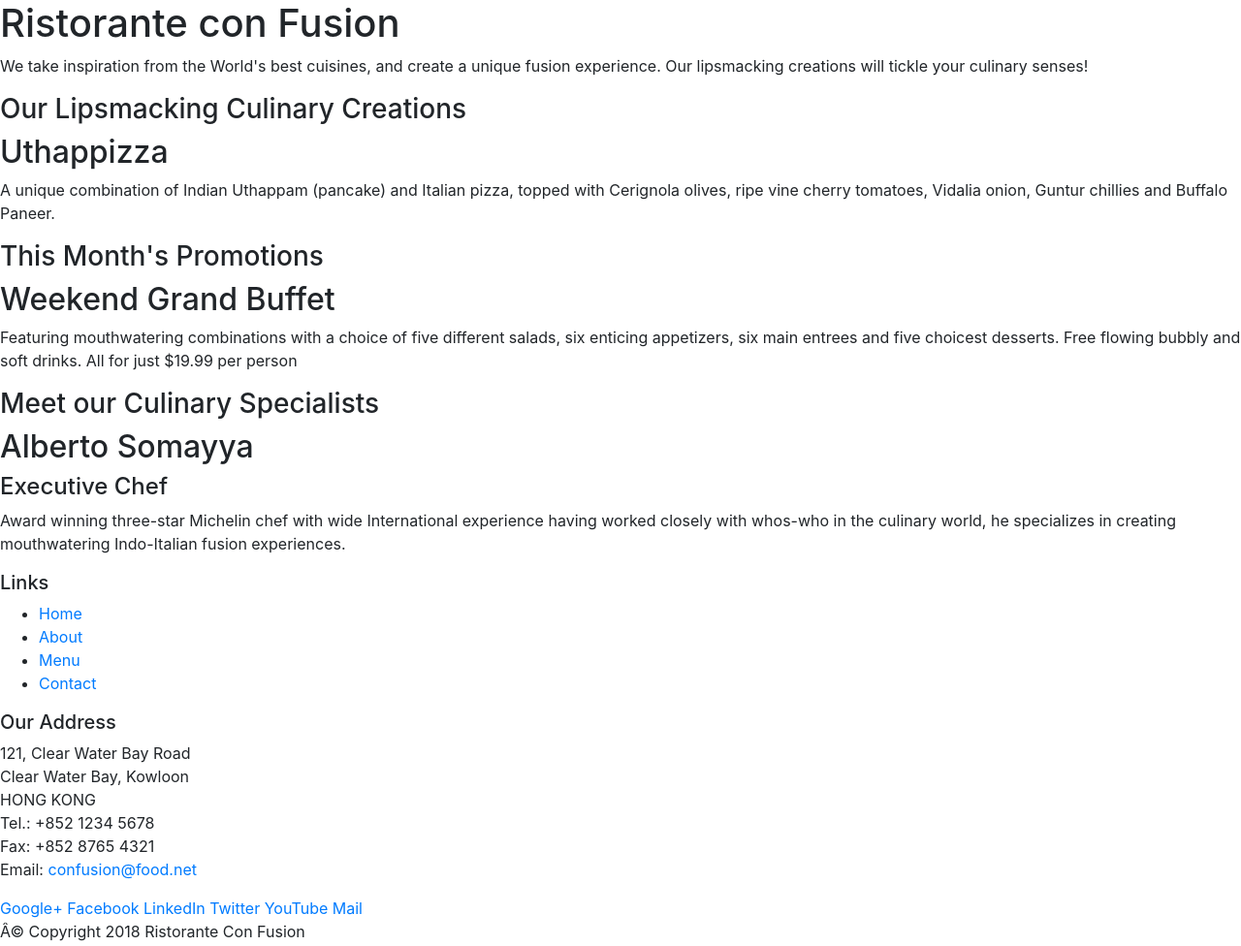
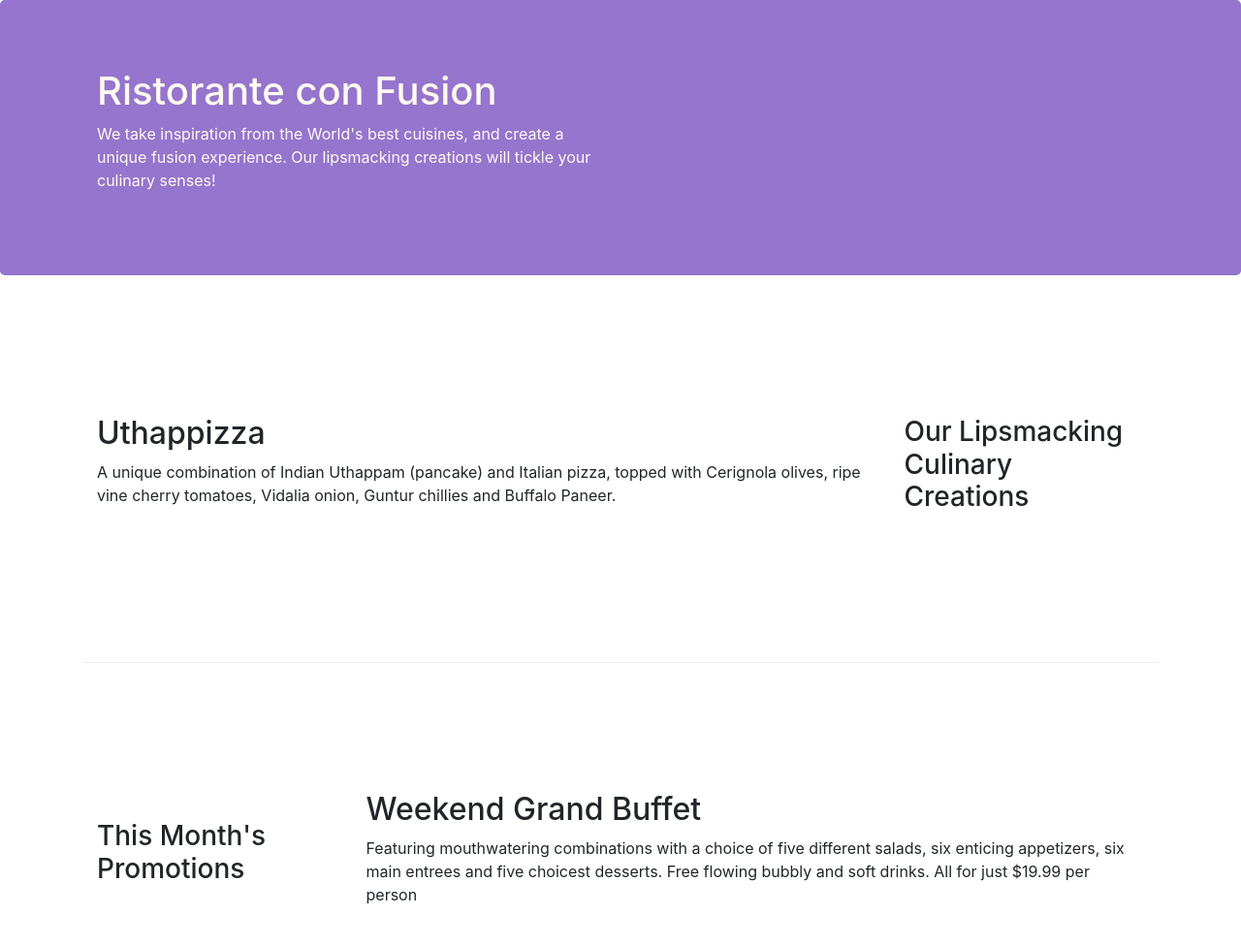
Before and after one commit to av8304/Project, a website: page index.html in a window 1280 px wide. Shown: the top 976 px of the page at 97% size. Drawn offline with nearby package versions, Linux system fonts and the light colour scheme.

Commit message:
boostrap-grid2

```diff
--- /dev/null
+++ b/css/styles.css
@@ -0,0 +1,30 @@
+.row-header {
+	margin: 0px auto;
+	padding: 0px auto;
+}
+
+.row-content {
+	margin: 0px auto;
+	padding: 50px 0 50px 0;
+	border-bottom: 1px ridge;
+	min-height: 400px;
+}
+
+.footer {
+	background-color: #d1c4e9;
+	margin: 0px auto;
+	padding: 20px 0 20px 0;
+}
+
+.jumbotron {
+	padding: 70px 30px;
+	margin: 0px auto;
+	background-color: #9575cd;
+	color: floralwhite;
+}
+
+.address {
+	font-size: 80%;
+	margin: 0px;
+	color: #0f0f0f;
+}
--- a/index.html
+++ b/index.html
@@ -6,51 +6,52 @@
     <meta name="viewport" content="width=device-width, initial-scale=1, shrink-to-fit=no">
     <meta http-equiv="x-ua-compatible" content="ie=edge">
     <link rel="stylesheet" href="node_modules/bootstrap/dist/css/bootstrap.min.css">
+    <link rel="stylesheet" href="css/styles.css">
     <title>Ristorante Con Fusion</title>
 </head>
 
 <body>
 
-    <header>
-        <div>
-            <div>
-                <div>
+    <header class="jumbotron"> <!-- sets apart this part of the page from others -->
+        <div class="container">
+            <div class="row row-header">
+                <div class="col-12 col-sm-6">
                     <h1>Ristorante con Fusion</h1>
                     <p>We take inspiration from the World's best cuisines, and create a unique fusion experience. Our lipsmacking creations will tickle your culinary senses!</p>
                 </div>
-                <div>
+                <div class="col-12 col-sm-6">
                 </div>
             </div>
         </div>
     </header>
 
-    <div>
-        <div>
-            <div>
+    <div class="container content">
+        <div class="row row-content align-items-center">
+            <div class="col-12 col-sm-4 order-sm-last col-md-3">
                 <h3>Our Lipsmacking Culinary Creations</h3>
             </div>
-            <div>
+            <div class="col col-sm order-sm-first col-md">
                 <h2>Uthappizza</h2>
                 <p>A unique combination of Indian Uthappam (pancake) and Italian pizza, topped with Cerignola olives, ripe vine cherry tomatoes, Vidalia onion, Guntur chillies and Buffalo Paneer.</p>
             </div>
         </div>
 
 
-        <div>
-            <div>
+        <div class="row row-content align-items-center">
+            <div class="col-12 col-sm-4 col-md-3">
                 <h3>This Month's Promotions</h3>
             </div>
-            <div>
+            <div class="col col-sm col-md">
                 <h2>Weekend Grand Buffet</h2>
                 <p>Featuring mouthwatering combinations with a choice of five different salads, six enticing appetizers, six main entrees and five choicest desserts. Free flowing bubbly and soft drinks. All for just $19.99 per person </p>
             </div>
         </div>
 
-        <div>
-            <div>
+        <div class="row row-content align-items-center">
+            <div class="col-12 col-sm-4 order-sm-last col-md-3">
                 <h3>Meet our Culinary Specialists</h3>
             </div>
-            <div>
+            <div class="col col-sm order-sm-first col-md">
                 <h2>Alberto Somayya</h2>
                 <h4>Executive Chef</h4>
                 <p>Award winning three-star Michelin chef with wide International experience having worked closely with whos-who in the culinary world, he specializes in creating mouthwatering Indo-Italian fusion experiences. </p>
@@ -58,19 +59,19 @@
         </div>
     </div>
 
-    <footer>
-        <div>
-            <div>
-                <div>
+    <footer class="footer">
+        <div class="container">
+            <div class="row">
+                <div class="col-4 offset-1 col-sm-2">
                     <h5>Links</h5>
-                    <ul>
+                    <ul class="list-unstyled">
                         <li><a href="#">Home</a></li>
                         <li><a href="#">About</a></li>
                         <li><a href="#">Menu</a></li>
                         <li><a href="#">Contact</a></li>
                     </ul>
                 </div>
-                <div>
+                <div class="col-7 col-sm-5">
                     <h5>Our Address</h5>
                     <address>
 		              121, Clear Water Bay Road<br>
@@ -81,19 +82,19 @@
 		              Email: <a href="mailto:confusion@food.net">confusion@food.net</a>
 		           </address>
                 </div>
-                <div>
-                    <div>
-                        <a href="http://google.com/+">Google+</a>
-                        <a href="http://www.facebook.com/profile.php?id=">Facebook</a>
-                        <a href="http://www.linkedin.com/in/">LinkedIn</a>
-                        <a href="http://twitter.com/">Twitter</a>
-                        <a href="http://youtube.com/">YouTube</a>
-                        <a href="mailto:">Mail</a>
+                <div class="col-12 col-sm-4 align-self-center">
+                    <div class="text-center">
+                        <a href="http://google.com/+">Google+</a><br>
+                        <a href="http://www.facebook.com/profile.php?id=">Facebook</a><br>
+                        <a href="http://www.linkedin.com/in/">LinkedIn</a><br>
+                        <a href="http://twitter.com/">Twitter</a><br>
+                        <a href="http://youtube.com/">YouTube</a><br>
+                        <a href="mailto:">Mail</a><br>
                     </div>
                 </div>
            </div>
-           <div>
-                <div>
+           <div class="row justify-content-center">
+                <div class="col-auto">
                     <p>© Copyright 2018 Ristorante Con Fusion</p>
                 </div>
            </div>
```
